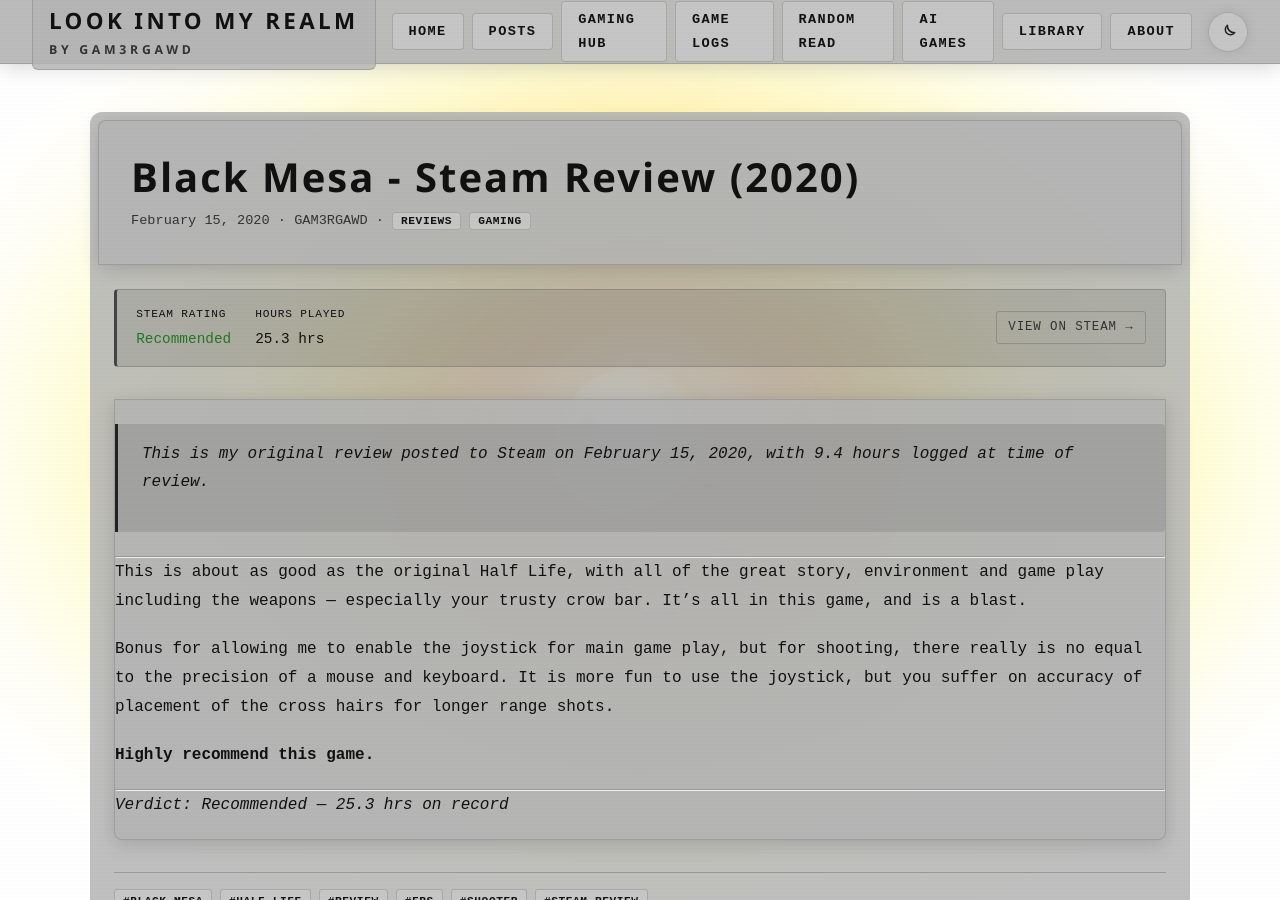
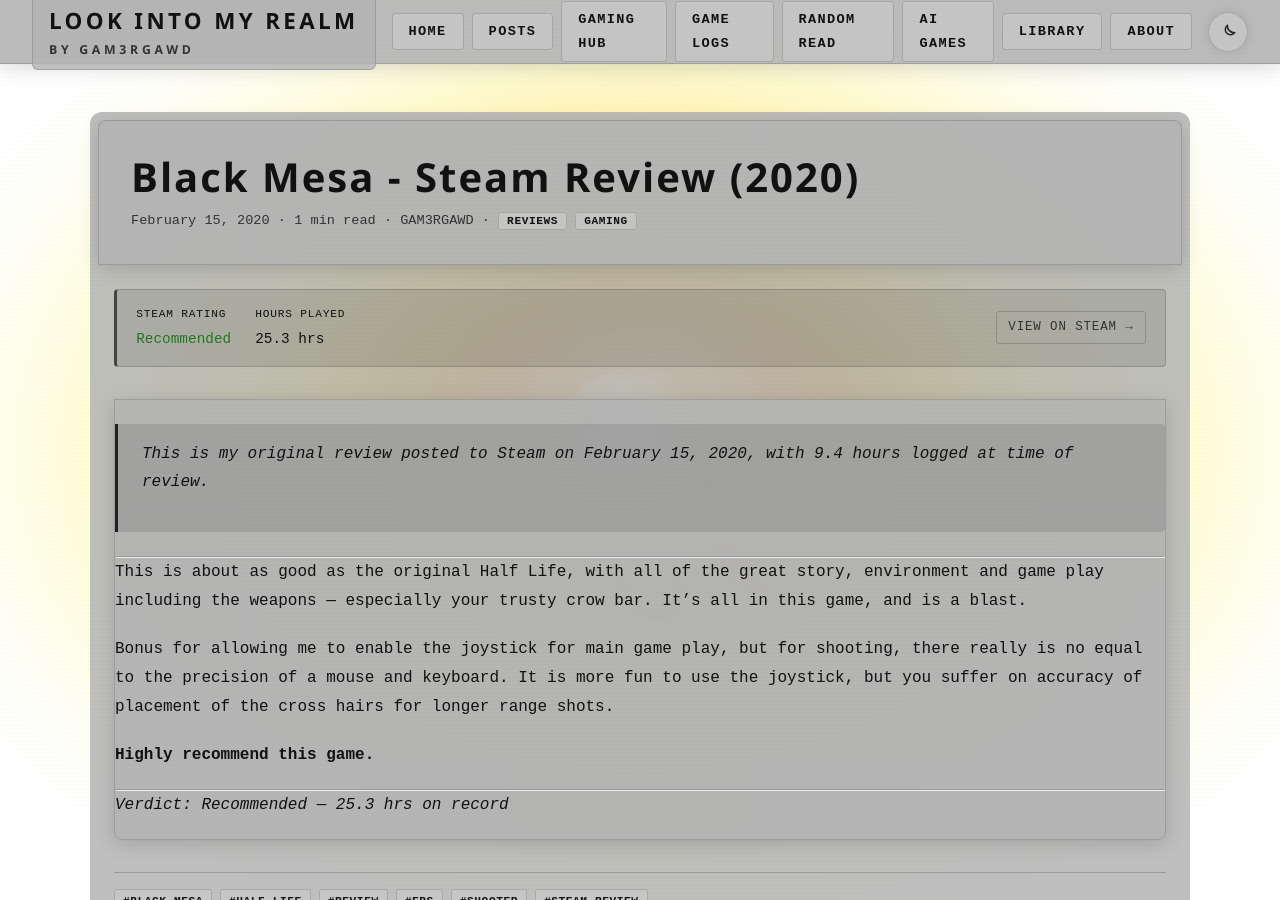
Before and after one commit to vitalnexus/blog, a Jekyll site: the page built from _posts/2020-02-15-black-mesa-steam-review.md, in a window 1280 px wide and 900 px high. Built offline with Jekyll 4.4.1, drawn with Linux system fonts in a browser that asks for light colours.

Commit message:
fix: add estimated reading time to post metadata

```diff
--- a/_layouts/post.html
+++ b/_layouts/post.html
@@ -7,6 +7,10 @@ layout: default
       <h1 class="post-title">{{ page.title }}</h1>
       <div class="post-meta">
         <time datetime="{{ page.date | date_to_xmlschema }}">{{ page.date | date: "%B %d, %Y" }}</time>
+        {% assign words = content | number_of_words %}
+        {% assign read_mins = words | divided_by: 200 %}
+        {% if read_mins < 1 %}{% assign read_mins = 1 %}{% endif %}
+        &middot; {{ read_mins }} min read
         &middot; {{ page.author | default: site.author }}
         {% if page.categories.size > 0 %}
           &middot;
```
